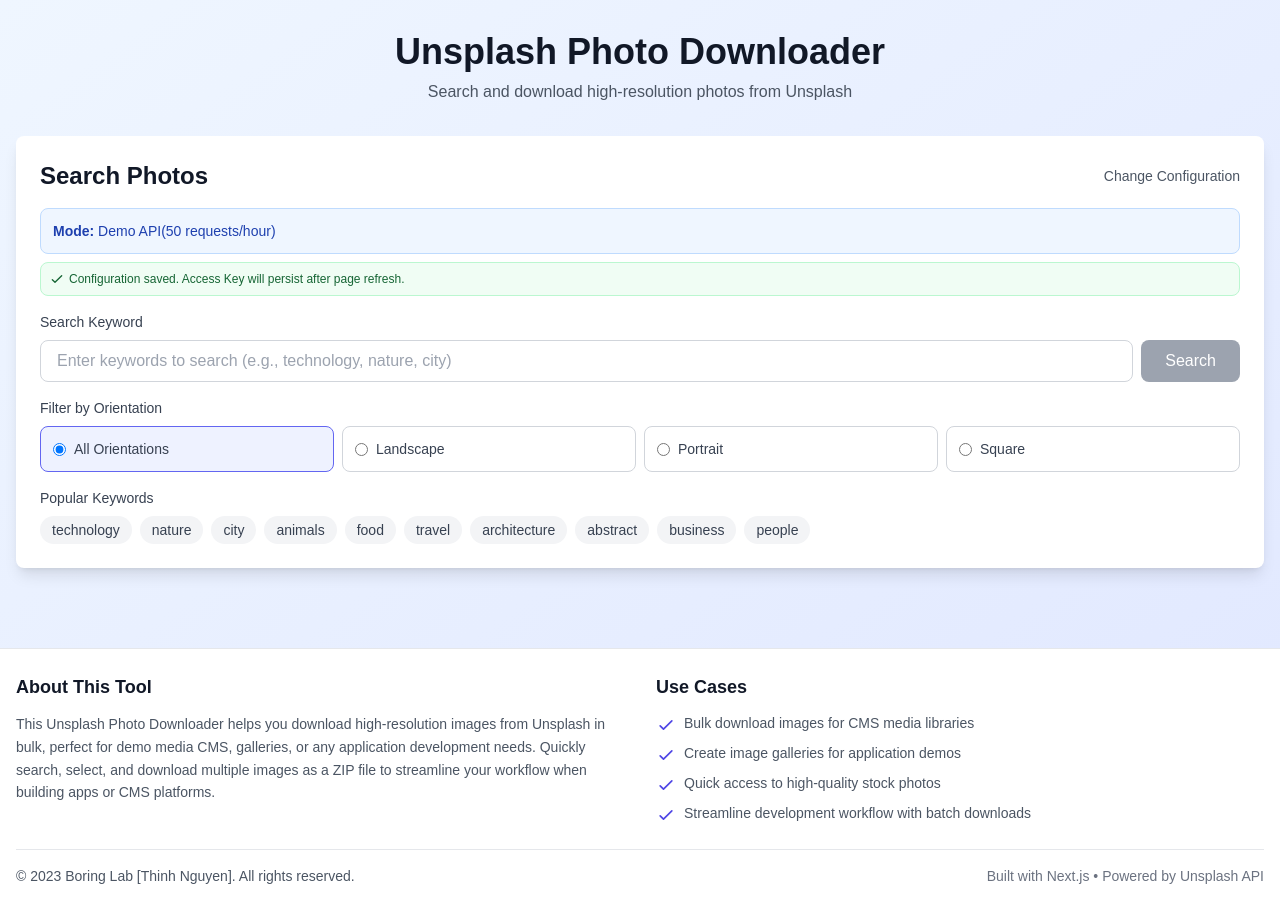
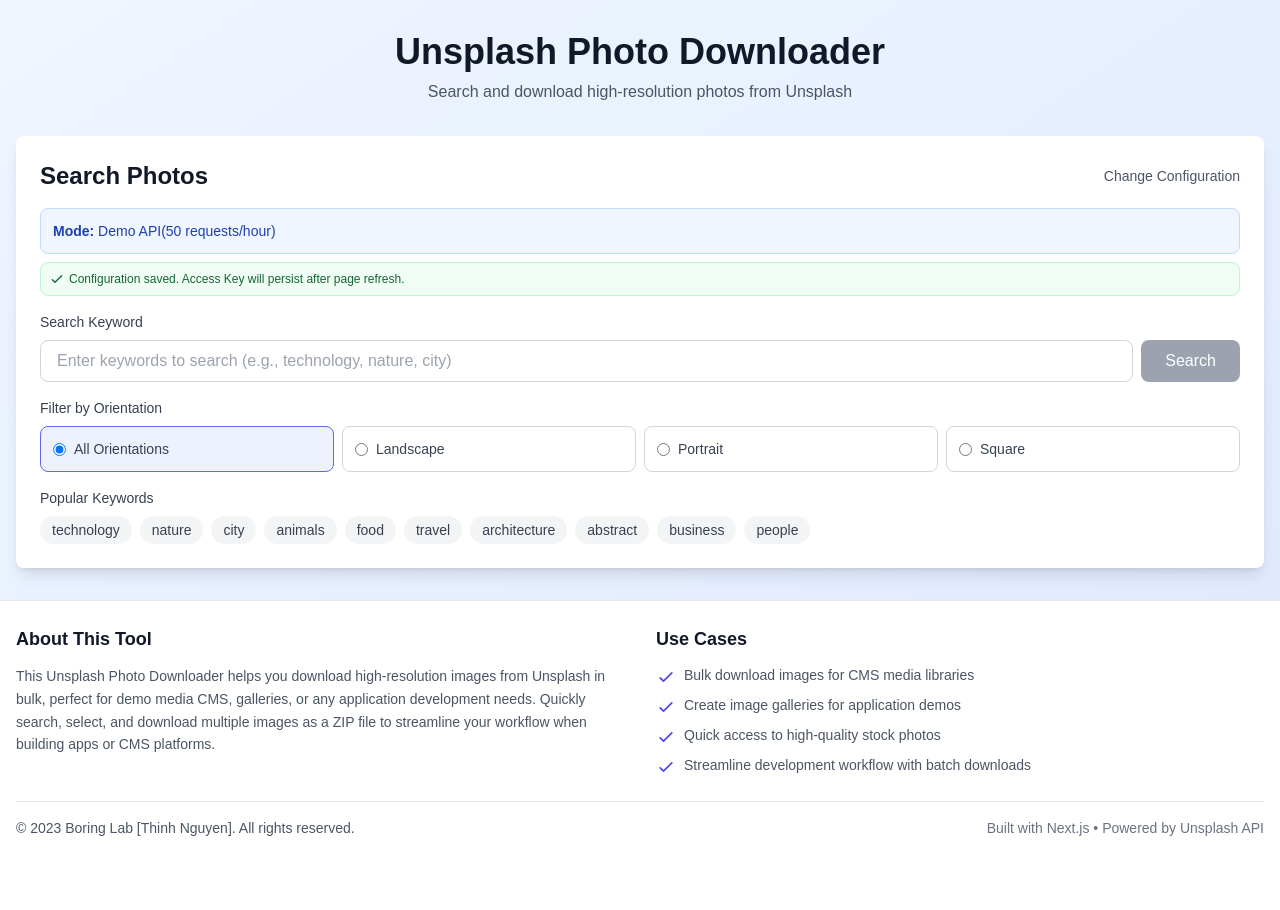
Before and after one commit to hungtrungthinh/Unsplash-Download, a Next.js app: page / in a window 1280 px wide. Both pictures are taken after typing "Sample" into the empty fields and a click on the button "Save Configuration". After the commit the page ends 862 px from the top, so only its background shows below. Built offline with nearby package versions, Linux system fonts and the light colour scheme.

Commit message:
fix footer spacing with flexbox layout

```diff
--- a/app/page.tsx
+++ b/app/page.tsx
@@ -427,8 +427,8 @@
   }
 
   return (
-    <main className={`min-h-screen bg-gradient-to-br from-blue-50 to-indigo-100 dark:from-gray-900 dark:to-gray-800 ${isDownloading ? 'pb-24' : 'pb-0'}`}>
-      <div className="w-full mx-auto px-4 py-8">
+    <main className={`min-h-screen flex flex-col bg-gradient-to-br from-blue-50 to-indigo-100 dark:from-gray-900 dark:to-gray-800 ${isDownloading ? 'pb-24' : ''}`}>
+      <div className="w-full mx-auto px-4 py-8 flex-1">
         <div className="max-w-[95%] xl:max-w-[1600px] mx-auto">
           <div className="text-center mb-8">
             <h1 className="text-4xl font-bold text-gray-900 dark:text-white mb-2">
--- a/components/Footer.tsx
+++ b/components/Footer.tsx
@@ -2,7 +2,7 @@
 
 export default function Footer() {
   return (
-    <footer className="bg-white dark:bg-gray-800 border-t border-gray-200 dark:border-gray-700 mt-12 mb-0">
+    <footer className="bg-white dark:bg-gray-800 border-t border-gray-200 dark:border-gray-700 mt-auto">
       <div className="w-full mx-auto px-4 py-6">
         <div className="grid grid-cols-1 md:grid-cols-2 gap-8">
           <div>
```
